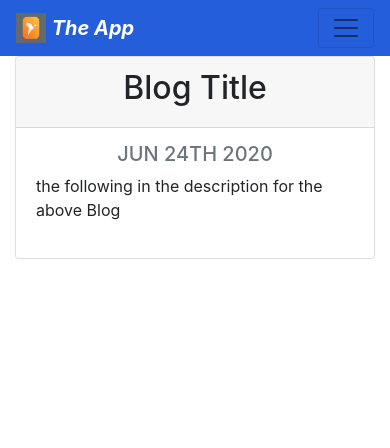
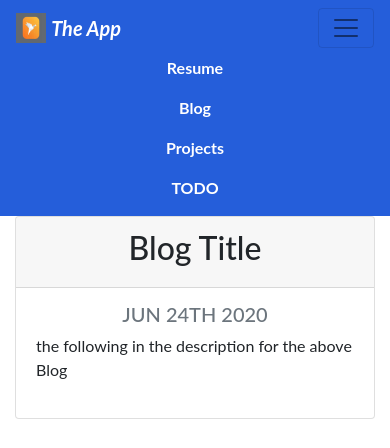
Before and after one commit to Goutham1109/django_App, a Django app: page /blog/1/ in a window 390 px wide, after a click that opens the changed part. Shown: the top 448 px of the page. Run offline with Django 3.2, Linux system fonts and the light colour scheme; data comes from the database, SQL or seed files in the repository; some libraries are stand-ins or nearby versions.

Commit message:
navbar issue fixed for mobile

```diff
--- a/project/templates/base.html
+++ b/project/templates/base.html
@@ -11,7 +11,7 @@
   <!-- Bootstrap CSS -->
   <link rel="stylesheet" href="https://stackpath.bootstrapcdn.com/bootstrap/4.5.0/css/bootstrap.min.css" integrity="sha384-9aIt2nRpC12Uk9gS9baDl411NQApFmC26EwAOH8WgZl5MYYxFfc+NcPb1dKGj7Sk"
     crossorigin="anonymous">
-  <link rel="stylesheet" href="{% static " css/custom.css " %}">
+  <link rel="stylesheet" href="{% static "css/custom.css" %}">
   <link rel="icon" type="image/png" href="{% static 'img/appicon.png' %}">
   <title class="font">The App</title>
 </head>
@@ -31,10 +31,10 @@
       <span class="navbar-toggler-icon"></span>
     </button>
 
-    <div class="collapse navbar-collapse text-center" id="navbarNav">
+    <div class="collapse navbar-collapse text-center" id="navbarSupportedContent">
       <ul class="navbar-nav ml-auto">
         <li class="nav-item">
-          <a class="nav-link" target="_blank" href="{% static " img/resume.pdf " %}">
+          <a class="nav-link" target="_blank" href="{% static "img/resume.pdf" %}">
             <span style="color: white">
               <b>Resume</b>
           </a>
```
